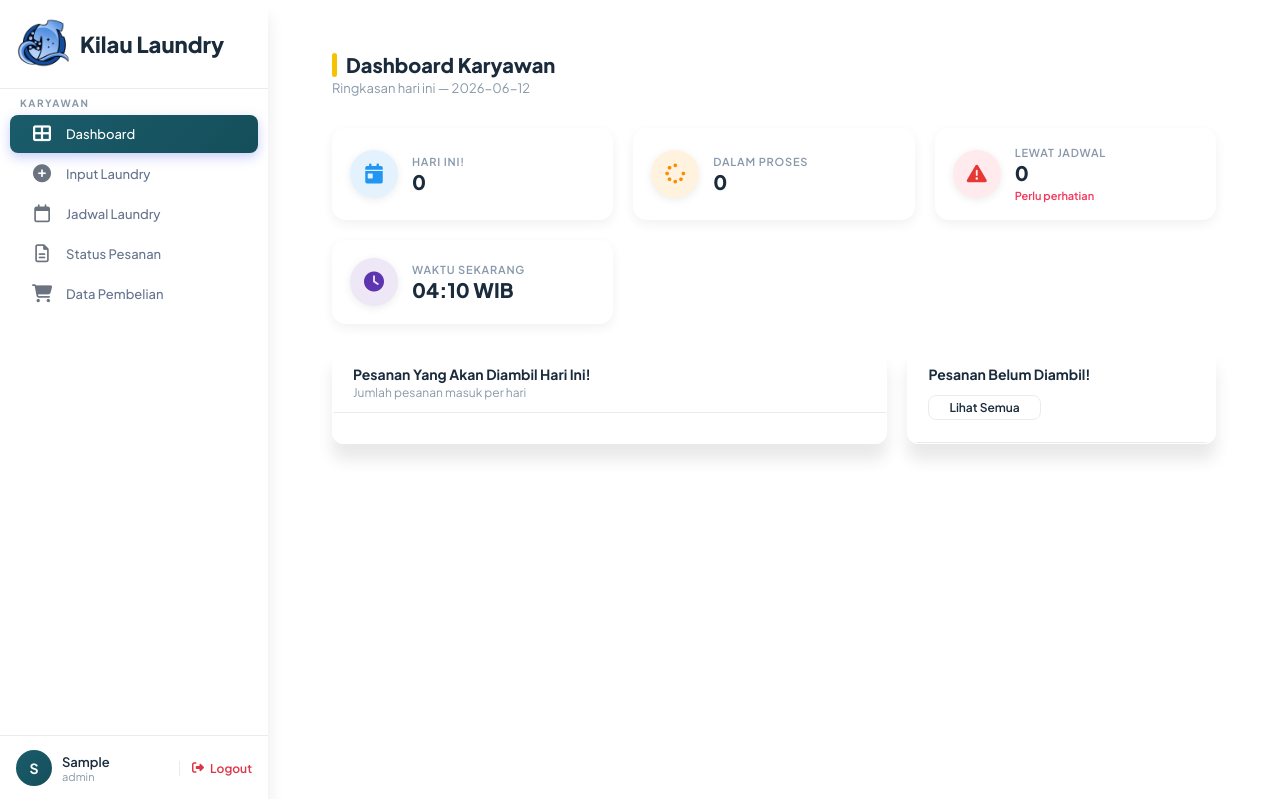
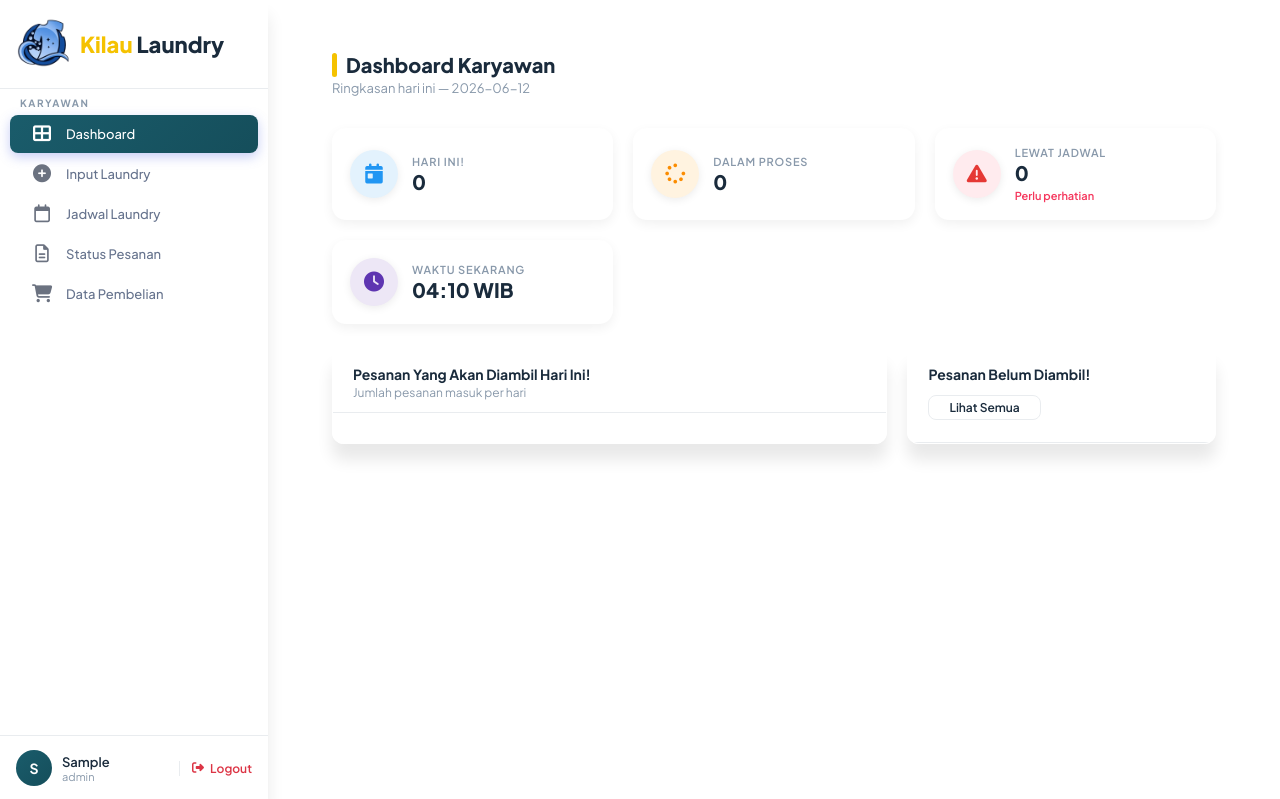
Before and after one commit to yunce-omo/Kilau-Laundry, a Flask app: page /dashboard in a window 1280 px wide. Shown: the top 799 px of the page. Run offline with Flask 3, Linux system fonts and the light colour scheme; the visitor is signed in with stand-in values (Sample User, id 1); data that the repository does not hold is empty.

Commit message:
Update dashboard.css

```diff
--- a/static/css/dashboard.css
+++ b/static/css/dashboard.css
@@ -1107,5 +1107,5 @@ select.form-control { cursor:pointer; }
 }
 
 .emas{
-   color: var(----color-gold);
+   color: var(--color-gold);
 }
```
